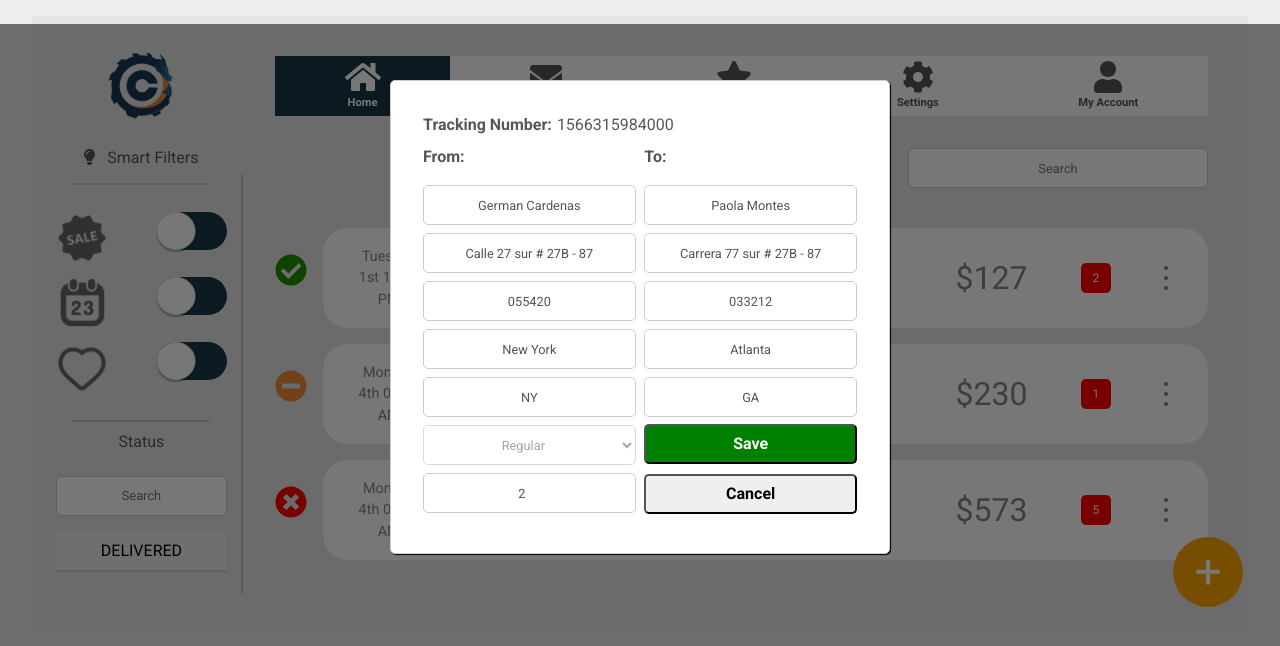
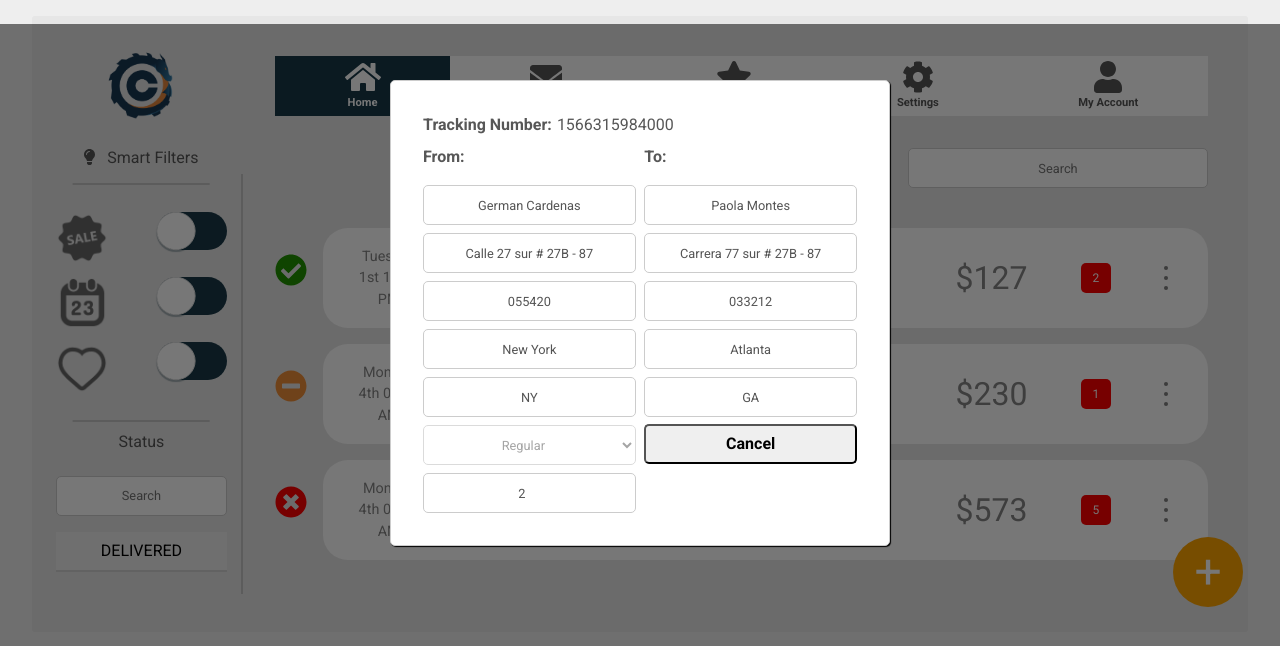
Before and after one commit to germancardenasm/leanit, a React (Create React App) app: page / in a window 1280 px wide. Both pictures are taken after a click on the element 765 px from the left and 278 px from the top of the page. Shown: the top 646 px of the page. Built offline with nearby package versions, Linux system fonts and the light colour scheme.

Commit message:
Hide save button when loading a shipping already created

```diff
--- a/src/containers/ShippingForm/shippingForm.js
+++ b/src/containers/ShippingForm/shippingForm.js
@@ -41,9 +41,11 @@ const shippingForm = props => {
         {optionsElements.map(element => inputElement(element))}
       </div>
       <div className="buttons">
-        <button onClick={props.onSaveShipping} className="save" type="submit">
-          Save
-        </button>
+        {props.disable ? null : (
+          <button onClick={props.onSaveShipping} className="save" type="submit">
+            Save
+          </button>
+        )}
         <button onClick={props.onCloseModal}>Cancel</button>
       </div>
     </form>
--- a/src/store/reducer.js
+++ b/src/store/reducer.js
@@ -73,6 +73,7 @@ const reducer = (state = initialState, action) => {
     case "SET_DELIVERED":
       console.log("[reducer.js] SET DELIVERED:", action.value);
       const newQuotations = [...state.quotations];
+      // eslint-disable-next-line eqeqeq
       const pos = newQuotations.findIndex(el => el.id == state.statusInput);
       newQuotations[pos].status = "delivered";
       return { ...state, quotations: [...newQuotations] };
```
